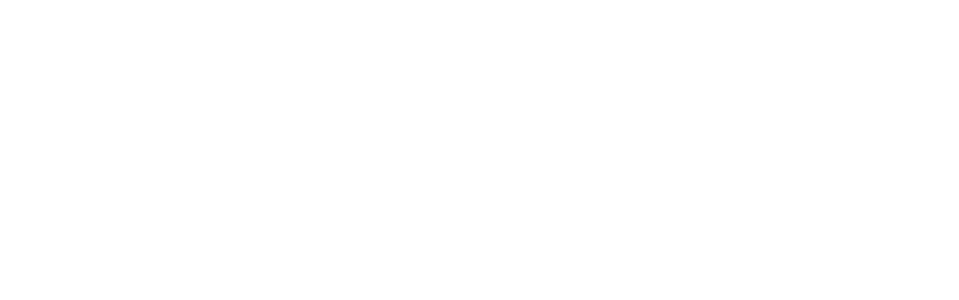
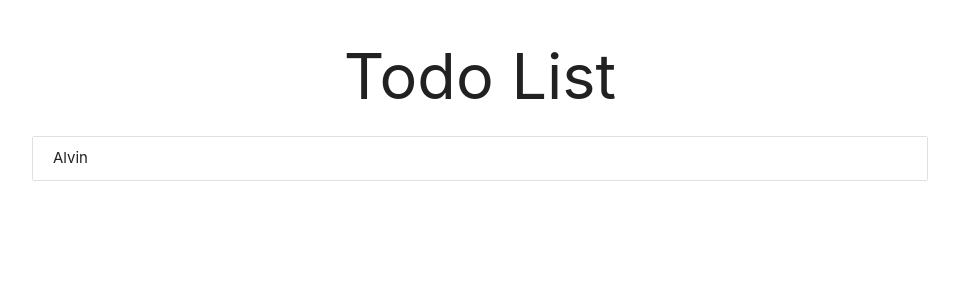
Before and after one commit to stedza93/WebCourse-Frontend, a React (Create React App) app in the folder todo-app/: page / in a window 1280 px wide. Shown: the top 300 px of the page, without its empty margins (160-1119 px from the left). Built offline with nearby package versions, Linux system fonts and the light colour scheme.

Commit message:
Kreirana funkc komponenta Todos i napravljen tempate izgleda aplikacije

```diff
--- a/todo-app/src/App.js
+++ b/todo-app/src/App.js
@@ -1,4 +1,5 @@
 import React from "react";
+import Todos from "./Todos";
 
 class App extends React.Component {
   state = {
@@ -9,7 +10,12 @@
     ],
   };
   render() {
-    return <div className="App"></div>;
+    return (
+      <div className="container">
+        <h1 className="center">Todo List</h1>
+        <Todos></Todos>
+      </div>
+    );
   }
 }
 
--- /dev/null
+++ b/todo-app/src/Todos.js
@@ -0,0 +1,8 @@
+import React from 'react';
+const Todos = () => {
+    return ( <div className="collection">
+      <div className="collection-item">Alvin</div>
+    </div> );
+}
+
+export default Todos;
```
